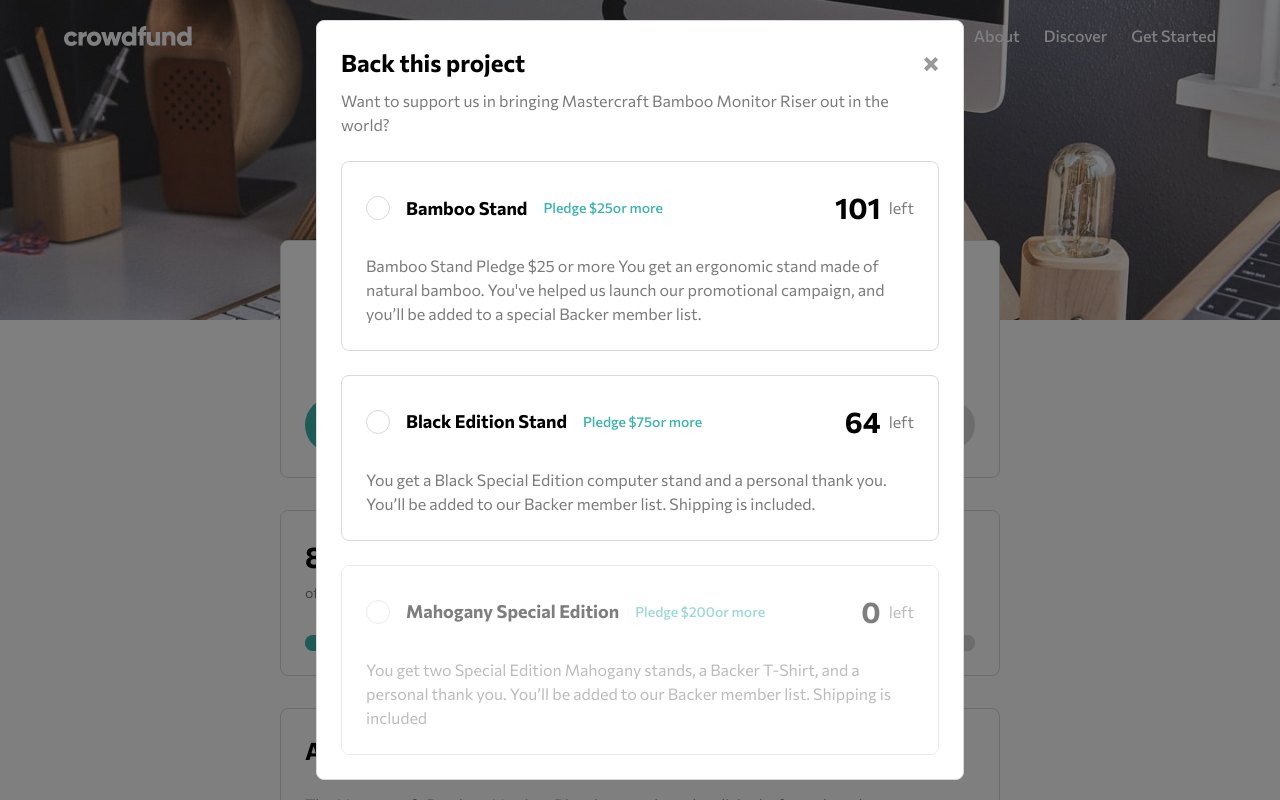
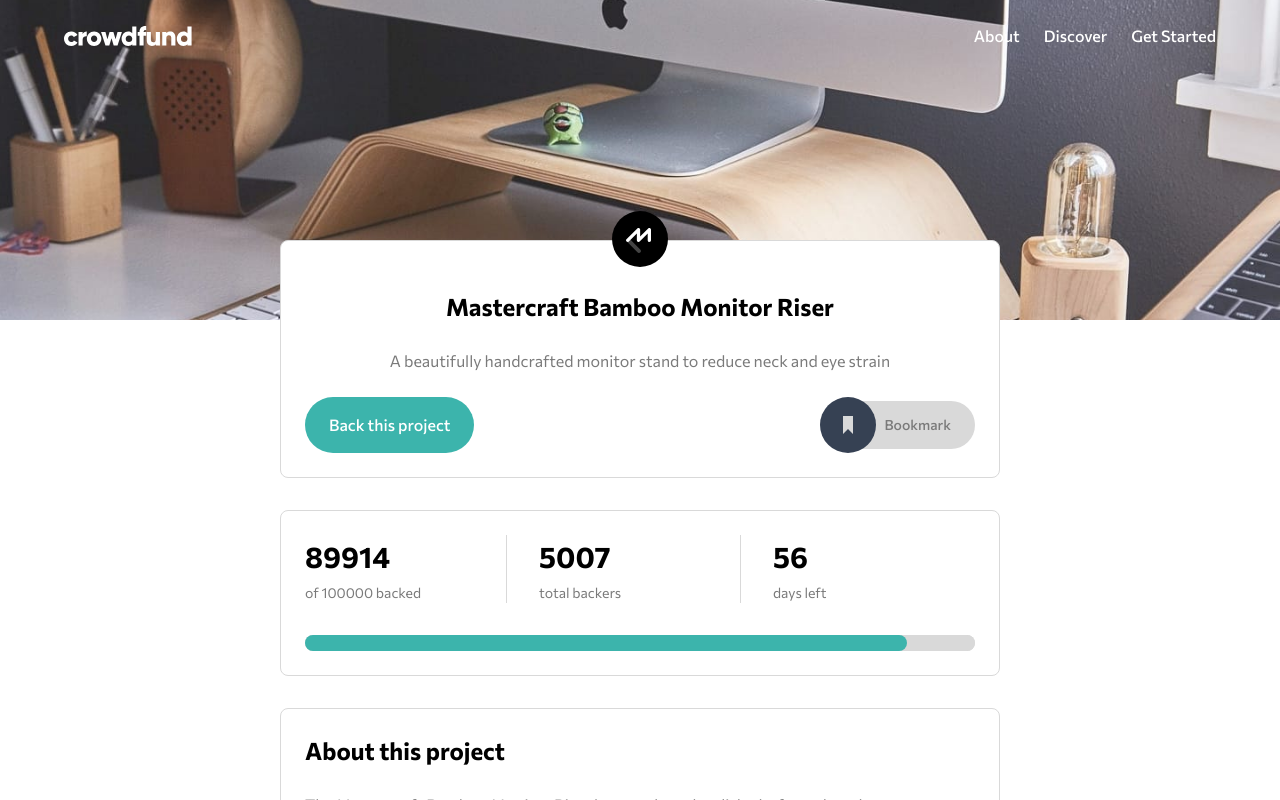
Before and after one commit to molinax18/fm-crowdfunding-page, a React (Vite) app: page / in a window 1280 px wide. Shown: the top 800 px of the page. Built offline with nearby package versions, Linux system fonts and the light colour scheme.

Commit message:
feat(context): implement crowdfundContext in each components inside of <main> chore(constants): remove unused constants

```diff
--- a/src/App.tsx
+++ b/src/App.tsx
@@ -1,3 +1,4 @@
+import { CrowdfundProvider } from "./context/crowdfundContext";
 import Header from "./components/Header";
 import HeroBackground from "./components/HeroBackground";
 import ProjectAbout from "./components/ProjectAbout";
@@ -12,9 +13,11 @@
       <HeroBackground />
 
       <main className="grid grid-cols-[minmax(min-content,var(--card-max-size))] gap-y-8 mx-auto pb-16">
-        <ProjectHero className="-mt-20" />
-        <ProjectStats />
-        <ProjectAbout />
+        <CrowdfundProvider>
+          <ProjectHero className="-mt-20" />
+          <ProjectStats />
+          <ProjectAbout />
+        </CrowdfundProvider>
       </main>
     </div>
   );
--- a/src/components/BackProjectModal.tsx
+++ b/src/components/BackProjectModal.tsx
@@ -1,7 +1,11 @@
+import { useCrowdfundContext } from "../context/crowdfundContext";
 import PledgeOptionCard from "./PledgeOptionCard";
-import { PROJECT_REWARDS } from "../constants/rewards";
 
 export default function BackProjectModal() {
+  const {
+    crowdfund: { rewards },
+  } = useCrowdfundContext();
+
   return (
     <section
       aria-labelledby="back-project-title"
@@ -20,7 +24,7 @@
         </p>
       </header>
 
-      {PROJECT_REWARDS.map((reward) => (
+      {rewards.map((reward) => (
         <PledgeOptionCard key={reward.id} {...reward} />
       ))}
     </section>
--- a/src/components/PledgeOptionCard.tsx
+++ b/src/components/PledgeOptionCard.tsx
@@ -1,4 +1,4 @@
-import type { Reward } from "../constants/rewards";
+import type { IReward } from "../types/reward";
 import { useState } from "react";
 import PledgeOptionAmount from "./PledgeOptionAmount";
 
@@ -8,7 +8,7 @@
   pledge,
   description,
   remaining,
-}: Reward) {
+}: IReward) {
   const [selected, setSelected] = useState(false);
   const isSoldOut = remaining === 0;
   const onSelected = () => setSelected((prev) => !prev);
--- a/src/components/ProjectAbout.tsx
+++ b/src/components/ProjectAbout.tsx
@@ -1,7 +1,11 @@
-import { PROJECT_REWARDS } from "../constants/rewards";
+import { useCrowdfundContext } from "../context/crowdfundContext";
 import RewardCard from "./RewardCard";
 
 export default function ProjectAbout() {
+  const {
+    crowdfund: { rewards },
+  } = useCrowdfundContext();
+
   return (
     <section
       aria-labelledby="project-about-title"
@@ -28,7 +32,7 @@
           sticks to be stored under the stand.
         </p>
 
-        {PROJECT_REWARDS.map((reward) => (
+        {rewards.map((reward) => (
           <RewardCard key={reward.title} {...reward} />
         ))}
       </div>
--- a/src/components/ProjectStats.tsx
+++ b/src/components/ProjectStats.tsx
@@ -1,5 +1,6 @@
-import { type ComponentPropsWithoutRef } from "react";
-import { currentAmount, GOAL_AMOUNT, PROJECT_STATS } from "../constants/stats";
+import type { ComponentPropsWithoutRef } from "react";
+import type { IStatUI } from "../types/stats";
+import { useCrowdfundContext } from "../context/crowdfundContext";
 import StatGroup from "./StatGroup";
 import ProgressBar from "./ProgressBar";
 
@@ -7,13 +8,31 @@
   className = "",
   ...props
 }: ComponentPropsWithoutRef<"section">) {
+  const {
+    crowdfund: { stats },
+  } = useCrowdfundContext();
+  const projectStats: IStatUI[] = [
+    {
+      amount: stats.amount,
+      label: `of ${stats.goalAmount} backed`,
+    },
+    {
+      amount: stats.backers,
+      label: "total backers",
+    },
+    {
+      amount: stats.daysLeft,
+      label: "days left",
+    },
+  ];
+
   return (
     <section
       aria-label="Project statistics"
       className={`grid gap-y-6 project-card text-center md:grid-cols-3 md:gap-8 md:text-left ${className}`}
       {...props}
     >
-      {PROJECT_STATS.map(({ amount, label }) => (
+      {projectStats.map(({ amount, label }) => (
         <StatGroup
           key={label}
           amount={amount}
@@ -28,8 +47,8 @@
       ))}
 
       <ProgressBar
-        currentVal={currentAmount}
-        maxVal={GOAL_AMOUNT}
+        currentVal={stats.amount}
+        maxVal={stats.goalAmount}
         className="md:col-span-full"
       />
     </section>
--- a/src/components/RewardCard.tsx
+++ b/src/components/RewardCard.tsx
@@ -1,7 +1,7 @@
-import type { Reward } from "../constants/rewards";
+import type { IReward } from "../types/reward";
 import Button from "./ui/Button";
 
-interface RewardCardProps extends Reward {
+interface RewardCardProps extends IReward {
   onSelect?: () => void;
 }
 
--- a/src/constants/links.ts
+++ b/src/constants/links.ts
@@ -1,9 +1,6 @@
-interface Link {
-  href: string;
-  value: string;
-}
+import type { ILink } from "../types/link";
 
-export const LINKS: Link[] = [
+export const LINKS: ILink[] = [
   {
     href: "#",
     value: "About",
--- a/src/constants/rewards.ts
+++ /dev/null
@@ -1,49 +0,0 @@
-export interface Reward {
-  id: string;
-  title: string;
-  pledge: number;
-  description: {
-    reward: string;
-    pledge: string;
-  };
-  remaining: number;
-}
-
-export const PROJECT_REWARDS: Reward[] = [
-  {
-    id: "bamboo-stand",
-    title: "Bamboo Stand",
-    pledge: 25,
-    description: {
-      reward:
-        "You get an ergonomic stand made of natural bamboo. You've helped us launch our campaign!",
-      pledge:
-        "Bamboo Stand Pledge $25 or more You get an ergonomic stand made of natural bamboo. You've helped us launch our promotional campaign, and you’ll be added to a special Backer member list.",
-    },
-    remaining: 101,
-  },
-  {
-    id: "black-edition-stand",
-    title: "Black Edition Stand",
-    pledge: 75,
-    description: {
-      reward:
-        "You get a Black Special Edition computer stand and a personal thank you. You'll be added to our Backer member list. Shipping is included.",
-      pledge:
-        "You get a Black Special Edition computer stand and a personal thank you. You’ll be added to our Backer member list. Shipping is included.",
-    },
-    remaining: 64,
-  },
-  {
-    id: "mahogany-special-edition",
-    title: "Mahogany Special Edition",
-    pledge: 200,
-    description: {
-      reward:
-        "You get two Special Edition Mahogany stands, a Backer T-Shirt, and a personal thank you. You'll be added to our Backer member list.",
-      pledge:
-        "You get two Special Edition Mahogany stands, a Backer T-Shirt, and a personal thank you. You’ll be added to our Backer member list. Shipping is included",
-    },
-    remaining: 0,
-  },
-];
--- a/src/constants/stats.ts
+++ /dev/null
@@ -1,22 +0,0 @@
-interface Stat {
-  amount: number;
-  label: string;
-}
-
-export const currentAmount = 89914;
-export const GOAL_AMOUNT = 100000;
-
-export const PROJECT_STATS: Stat[] = [
-  {
-    amount: currentAmount,
-    label: "of $100,000 backed",
-  },
-  {
-    amount: 5007,
-    label: "total backers",
-  },
-  {
-    amount: 56,
-    label: "days left",
-  },
-];
--- a/src/hooks/useModal.ts
+++ b/src/hooks/useModal.ts
@@ -1,7 +1,7 @@
 import { useState } from "react";
 
 export default function useModal() {
-  const [isOpen, setIsOpen] = useState(true);
+  const [isOpen, setIsOpen] = useState(false);
   const openModal = () => setIsOpen(true);
   const closeModal = () => setIsOpen(false);
 
```
